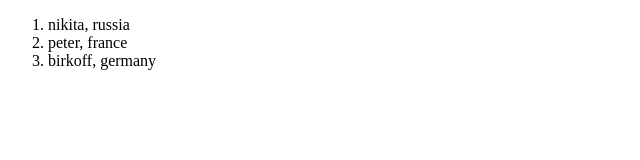
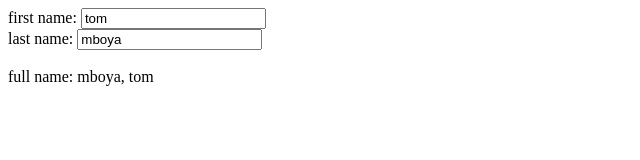
Before and after one commit to vonmises/angular, a plain HTML site: page index.html in a window 1280 px wide. Shown: the whole page, without its empty margins (0-640 px from the left). Drawn offline with Linux system fonts and the light colour scheme.

Commit message:
dynamic input using a module and controller

```diff
--- a/index.html
+++ b/index.html
@@ -2,15 +2,18 @@
 <html lang="en-US">
 	<script src="scripts/angular.min.js"></script>
 	<body>
-		<div data-ng-app="" data-ng-init="names=[
-			{name: 'nikita', country: 'russia'},
-			{name: 'peter', country: 'france'},
-			{name: 'birkoff', country: 'germany'}]" >
-			<ol>
-				<li data-ng-repeat="x in names">
-					{{ x.name + ", " + x.country }}
-				</li>
-			</ol>
+		<div data-ng-app="nameApp" data-ng-controller="nameController" >
+			first name: <input type="text" data-ng-model="firstName" ><br>
+			last name: <input type="text" data-ng-model="lastName" ><br><br>
+			full name: {{ lastName + ", " + firstName }}
 		</div>
+
+		<script>
+			var app = angular.module("nameApp", []);
+			app.controller("nameController", function($scope){
+				$scope.firstName = "tom";
+				$scope.lastName = "mboya";
+			});
+		</script>
 	</body>
 </html>
```
